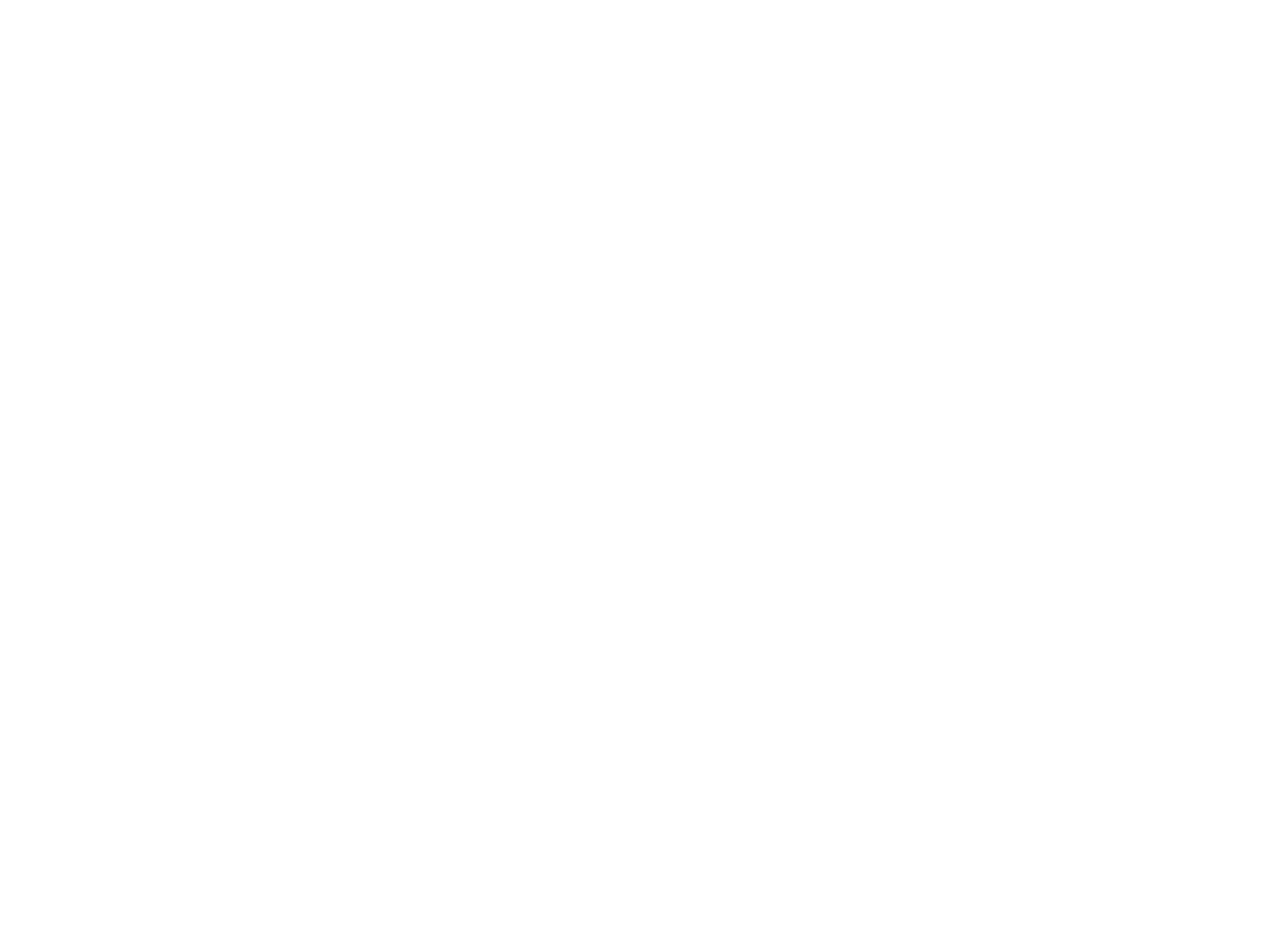
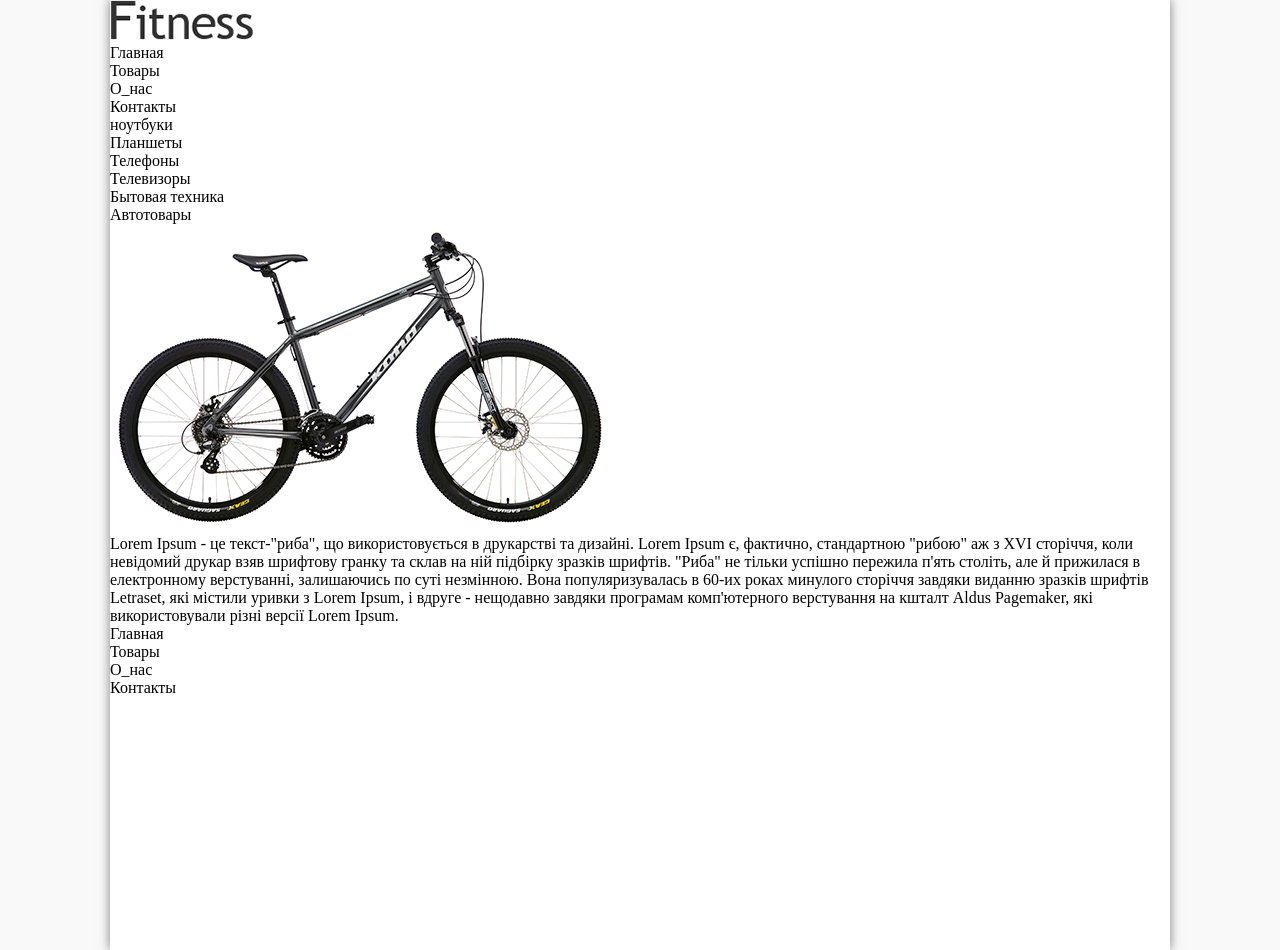
Before and after one commit to bogdanov91/Homework-3, a plain HTML site: page index.html in a window 1280 px wide. Before the commit the page ends 800 px from the top, so only its background shows below. Drawn offline with Linux system fonts and the light colour scheme; files whose address does not match are found by name.

Commit message:
Instiled structure

```diff
--- a/index.html
+++ b/index.html
@@ -1,12 +1,49 @@
 <!DOCTYPE html>
 <html>
   <head>
-    <meta charset="utf-8">
+    <meta charset="UTF-8">
+    <meta name="viewport" content="width=device-width, initial-scale=1.0">
+    <meta http-equiv="X-UA-Compatible" content="ie=edge">
     <title>Fitness</title>
     <link rel="stylesheet" type="text/css" href="style.css">
-
   </head>
   <body>
+    <div class="container">
+      <img class="logo" src="D:\Google Drive\Go Frontend\Frontend-homeworks\Homework 3\logo.png" alt="">
+
+        <header >
+            <ul class="top-menu">
+              <li>Главная</li>
+              <li>Товары</li>
+              <li>О_нас</li>
+              <li>Контакты</li>
+            </ul>
+          </header>
+
+            <ul>
+              <li>ноутбуки</li>
+              <li>Планшеты</li>
+              <li>Телефоны</li>
+              <li>Телевизоры</li>
+              <li>Бытовая техника</li>
+              <li>Автотовары</li>
+            </ul>
+
+          <img class="bicycle" src="D:\Google Drive\Go Frontend\Frontend-homeworks\Homework 3\image.png" alt="">
+          <p>Lorem Ipsum - це текст-"риба", що використовується в друкарстві та дизайні. Lorem Ipsum є, фактично, стандартною "рибою" аж з XVI сторіччя, коли невідомий друкар взяв шрифтову гранку та склав на ній підбірку зразків шрифтів. "Риба" не тільки успішно пережила п'ять століть, але й прижилася в електронному верстуванні, залишаючись по суті незмінною. Вона популяризувалась в 60-их роках минулого сторіччя завдяки виданню зразків шрифтів Letraset, які містили уривки з Lorem Ipsum, і вдруге - нещодавно завдяки програмам комп'ютерного верстування на кшталт Aldus Pagemaker, які використовували різні версії Lorem Ipsum.</p>
+
+          <footer>
+            <ul>
+              <li>Главная</li>
+              <li>Товары</li>
+              <li>О_нас</li>
+              <li>Контакты</li>
+            </ul>
+
+          </footer>
+        </div>
+
+
 
   </body>
 </html>
--- a/style.css
+++ b/style.css
@@ -2,3 +2,19 @@
   margin: 0;
   padding: 0;
 }
+
+body {
+  background-color: #f9f9f9;
+}
+
+.container {
+  background-color: #ffffff;
+  width: 1060px;
+  height: 950px;
+  margin: auto;
+  box-shadow: 0 0 10px rgba(0,0,0,0.5);
+}
+
+ul {
+  list-style-type: none;
+}
```
Also changed, not shown: image.png (added), logo.png (added).
